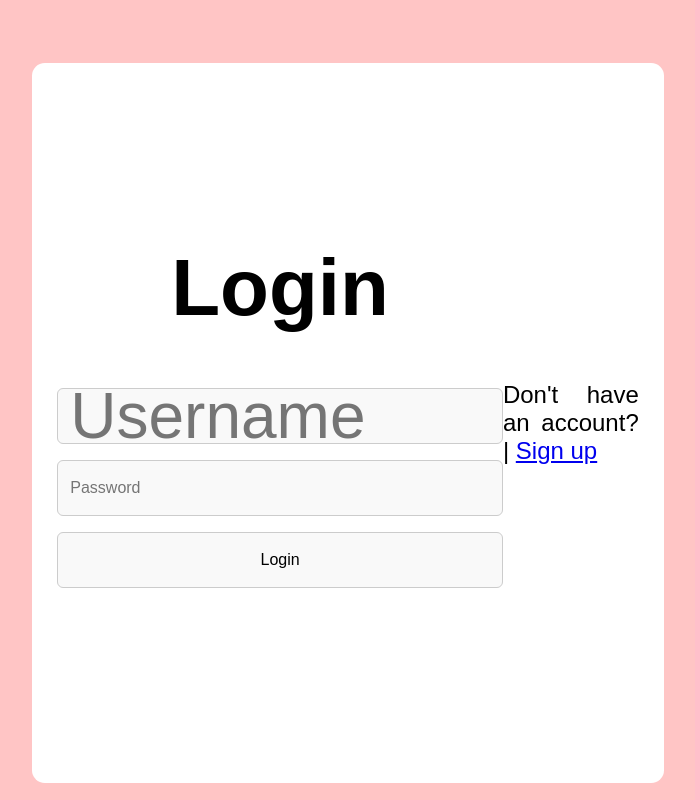
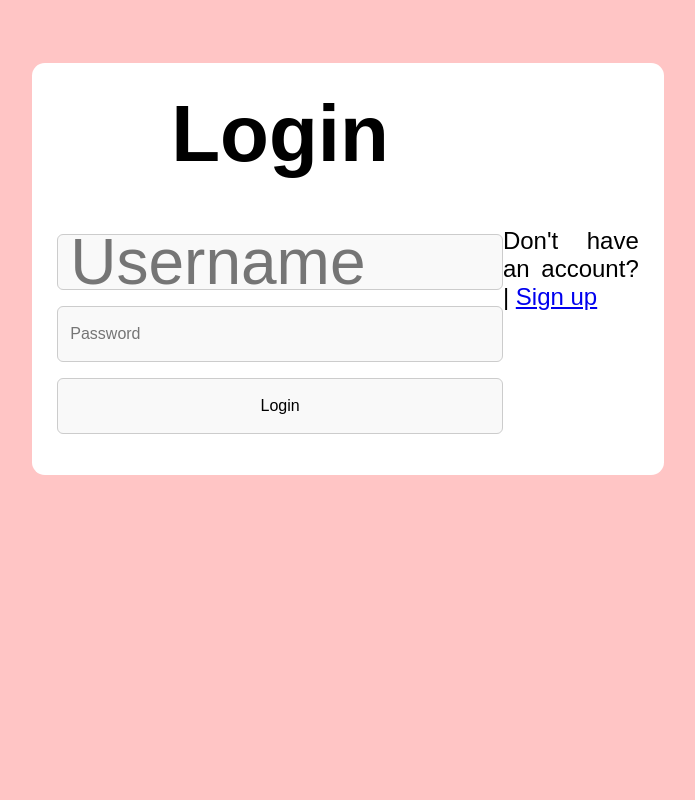
Before and after one commit to SithabileM/shopping, a Django app: page / in a window 1280 px wide. Shown: the whole page, without its empty margins (292-987 px from the left). Run offline with Django 5.2, Linux system fonts and the light colour scheme.

Commit message:
fix layout on mobile

```diff
--- a/monde/static/css/login.css
+++ b/monde/static/css/login.css
@@ -34,7 +34,7 @@ body{
    padding: 2% 2% 2% 2%;
    border-radius: .8rem;
    text-align: justify;
-   min-height: 90vh;
+
 }
 
 #loginHeader{
```
